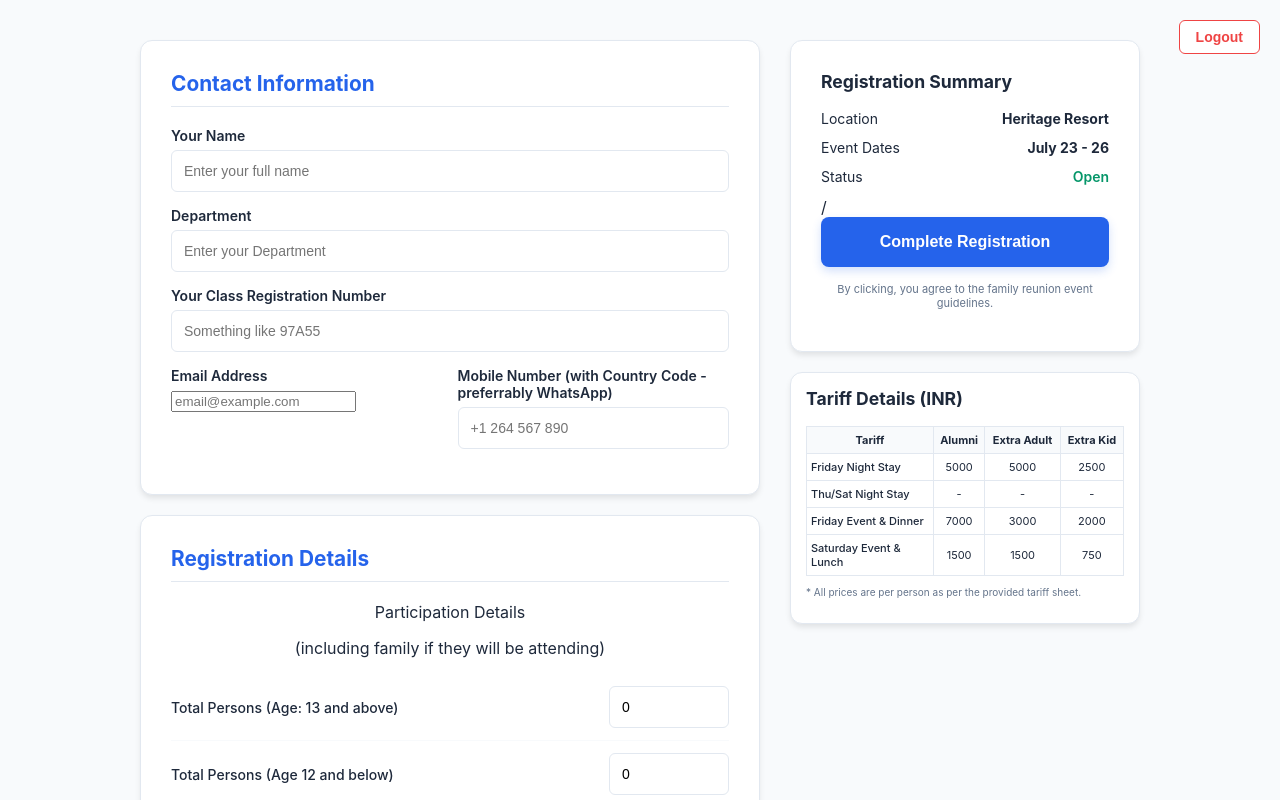
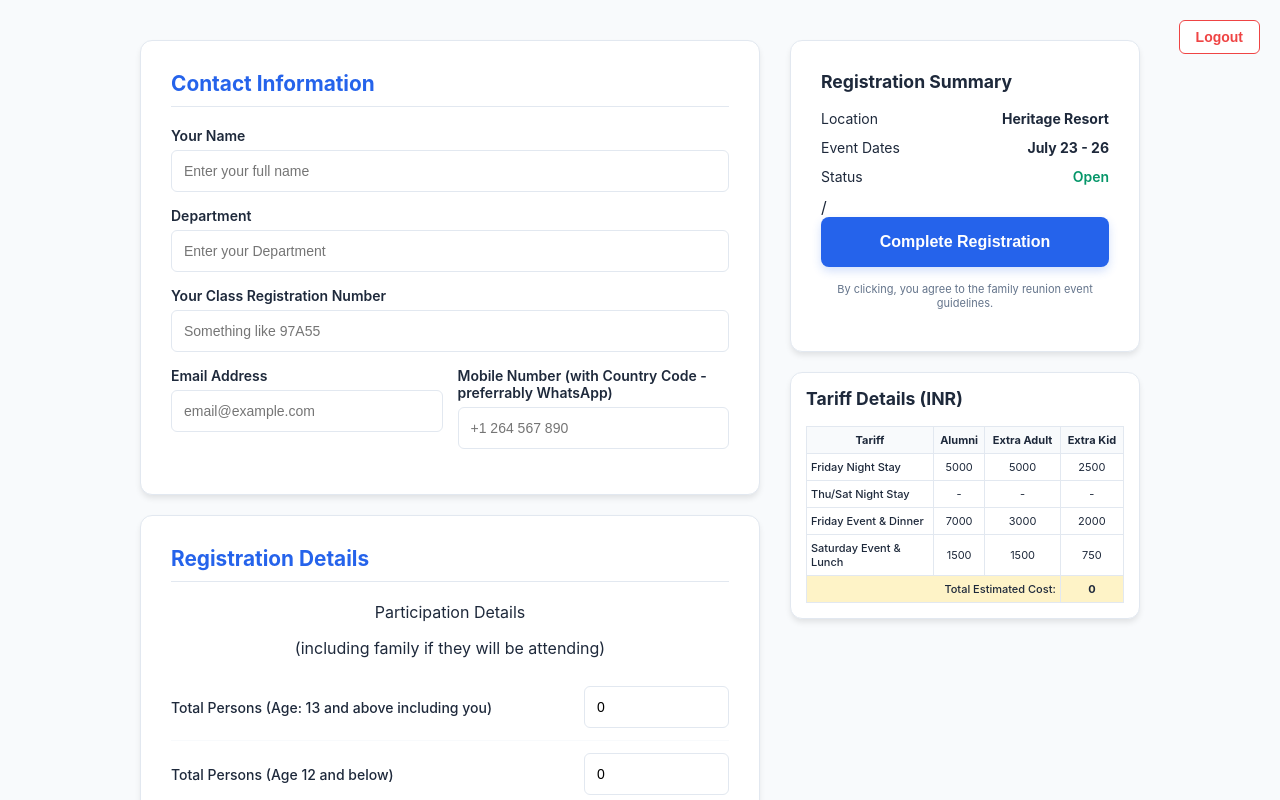
Before and after one commit to maheshlingam06/my-node-api, a website: page public/registration.html in a window 1280 px wide. Shown: the top 800 px of the page. Drawn offline with Linux system fonts and the light colour scheme; no server answers; sample sign-in values are in the browser's storage.

Commit message:
auto-calc total cost

```diff
--- a/public/registration.html
+++ b/public/registration.html
@@ -64,7 +64,7 @@
         label { display: block; font-weight: 600; font-size: 14px; margin-bottom: 6px; }
 
         /* General Inputs */
-        input[type="text"], input[type="tel"], input[type="number"], select {
+        input[type="text"], input[type="tel"], input[type="number"], input[type="email"], select {
             width: 100%;
             padding: 12px;
             border: 1px solid var(--border);
@@ -191,8 +191,8 @@
             <table class="registration-table">
                 <caption>Participation Details<p>(including family if they will be attending)</p></caption>
                 <tr>
-                    <td><label>Total Persons (Age: 13 and above)</label></td>
-                    <td style="width: 120px;"><input type="number" name="teens_adults" value="0" min="0" required></td>
+                    <td><label>Total Persons (Age: 13 and above including you)</label></td>
+                    <td style="width: 145px;"><input type="number" name="teens_adults" value="0" min="0" required></td>
                 </tr>
                 <tr>
                     <td><label>Total Persons (Age 12 and below)</label></td>
@@ -264,8 +264,8 @@
         </div>
     </div>
 
-    <div class="sidebar">
-        <div class="card" style="position: sticky; top: 20px;">
+    <div class="sidebar" style="position: sticky; top: 20px;">
+        <div class="card">
             <h3>Registration Summary</h3>
             <div class="summary-item">
                 <span>Location</span>
@@ -327,10 +327,13 @@
                         <td>750</td>
                     </tr>
                 </tbody>
+                <tfoot>
+                    <tr style="background-color: #fef3c7; font-weight: bold;">
+                        <td colspan="3" style="text-align: right;">Total Estimated Cost:</td>
+                        <td id="total-cost-display">0</td>
+                    </tr>
+                </tfoot>
             </table>
-            <p style="font-size: 10px; color: #64748b; margin-top: 10px;">
-                * All prices are per person as per the provided tariff sheet.
-            </p>
         </div>
     </div>
 </form>
@@ -433,6 +436,64 @@ document.querySelector('form').addEventListener('submit', async function(e) {
         submitBtn.disabled = false;
     }
 });
+
+function calculateTotal() {
+    const form = document.getElementById('checkout-container');
+
+    // Get Counts
+    const adults = parseInt(form.querySelector('[name="teens_adults"]').value) || 0;
+    const kids = parseInt(form.querySelector('[name="kids"]').value) || 0;
+
+    // Handle Alumni logic: If adults > 0, the first adult is the Alumni
+    const alumniCount = adults > 0 ? 1 : 0;
+    const extraAdults = adults > 1 ? adults - 1 : 0;
+
+    // Get Selections
+    const thuNight = form.querySelector('[name="thu_night"]').value;
+    const friReunion = form.querySelector('[name="fri_reunion"]').value;
+    const friNight = form.querySelector('[name="fri_night"]').value;
+    const satReunion = form.querySelector('[name="sat_reunion"]').value;
+    const satNight = form.querySelector('[name="sat_night"]').value;
+
+    let total = 0;
+
+    // 1. Friday Night Stay (5000 Alumni/Adult, 2500 Kid)
+    if (friNight === 'yes_family') {
+        total += (alumniCount * 5000) + (extraAdults * 5000) + (kids * 2500);
+    }
+
+    // 2. Friday Event & Dinner (7000 Alumni, 3000 Adult, 2000 Kid)
+    if (friReunion === 'yes') {
+        total += (alumniCount * 7000) + (extraAdults * 3000) + (kids * 2000);
+    }
+
+    // 3. Saturday Event & Lunch (1500 Alumni/Adult, 750 Kid)
+    if (satReunion === 'yes_family') {
+        total += (alumniCount * 1500) + (extraAdults * 1500) + (kids * 750);
+    }
+
+    // Note: Thu/Sat night stay left at 0 as per the dash in the tariff sheet
+
+    // Update Display
+    document.getElementById('total-cost-display').innerText = total.toLocaleString('en-IN');
+}
+
+// Attach listeners to all relevant inputs
+document.addEventListener('DOMContentLoaded', () => {
+    const inputs = [
+        'teens_adults', 'kids', 'thu_night',
+        'fri_reunion', 'fri_night', 'sat_reunion', 'sat_night'
+    ];
+
+    inputs.forEach(name => {
+        const el = document.querySelector(`[name="${name}"]`);
+        if (el) el.addEventListener('change', calculateTotal);
+        if (el && el.tagName === 'INPUT') el.addEventListener('input', calculateTotal);
+    });
+
+    // Run once on load to catch pre-filled data
+    setTimeout(calculateTotal, 1000);
+});
 </script>
 </body>
 
```
